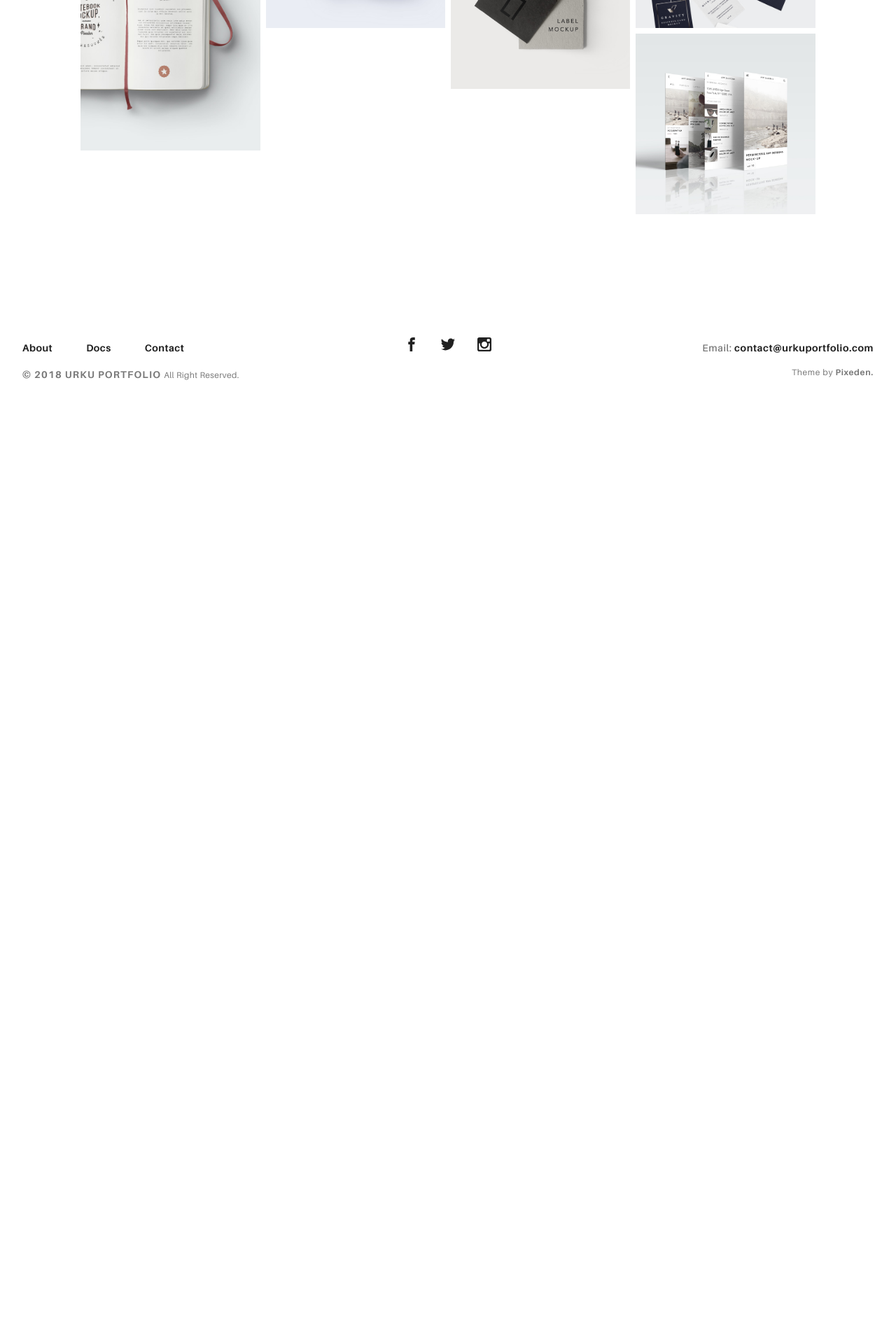
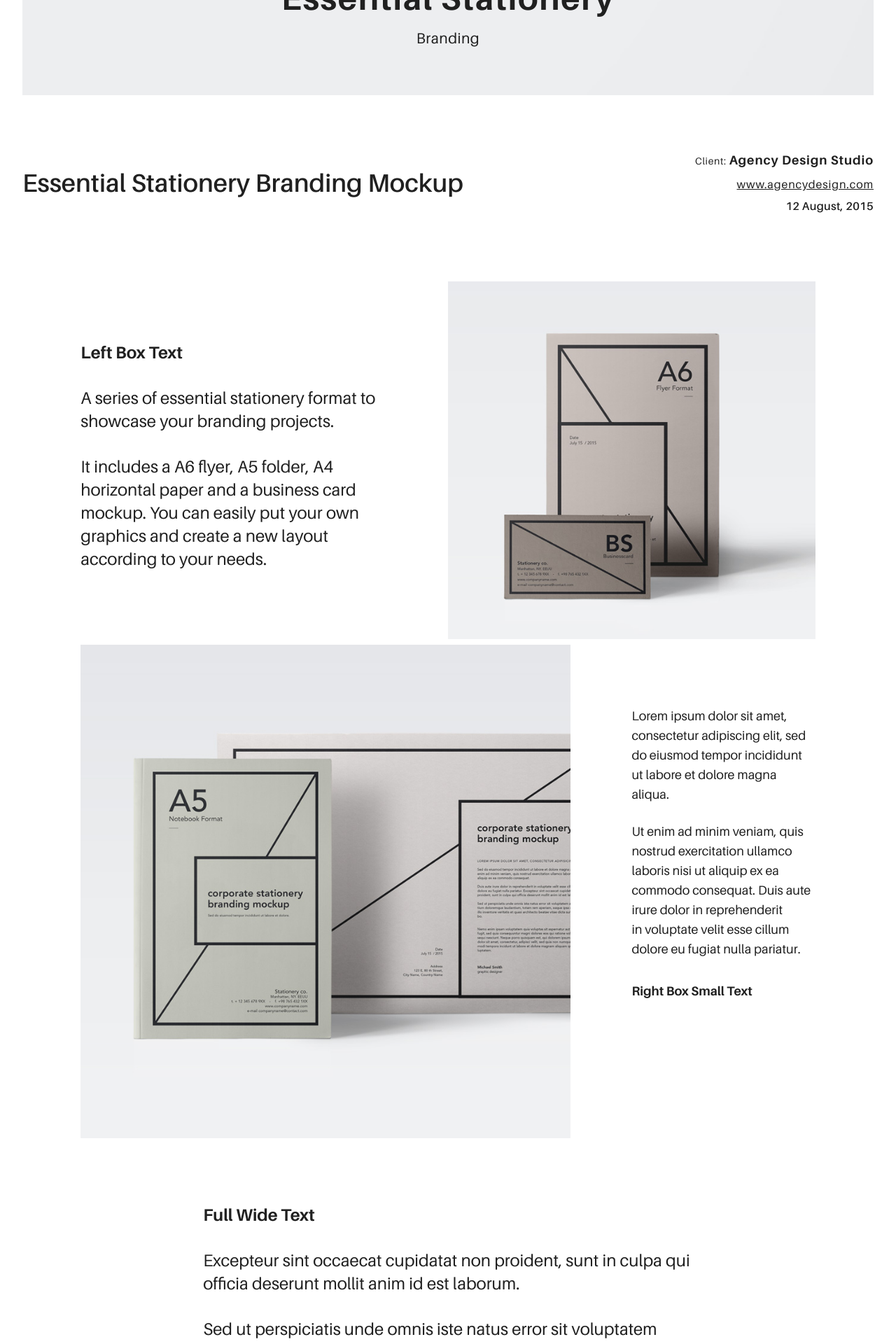
Before and after one commit to AlfredoMartinezMartinez/AngularPortafolio, an Angular app: page / in a window 1280 px wide. Shown: the part 800-2720 px from the top of the page at 70% size. Before the commit the page ends 1393 px from the top, so only its background shows below. Built offline with nearby package versions, Linux system fonts and the light colour scheme.

Commit message:
Item creado

```diff
--- a/src/app/app.component.html
+++ b/src/app/app.component.html
@@ -2,8 +2,9 @@
 <app-header></app-header>
 
 <section class="ae-container-fluid rk-main">
-  <app-portafolio></app-portafolio>
+  <!-- <app-portafolio></app-portafolio> -->
   <!-- <app-about></app-about> -->
+  <app-producto></app-producto>
 </section>
 
 <app-footer></app-footer>
--- a/src/app/app.module.ts
+++ b/src/app/app.module.ts
@@ -7,6 +7,7 @@ import { HeaderComponent } from './components/header/header.component';
 import { FooterComponent } from './components/footer/footer.component';
 import { PortafolioComponent } from './components/portafolio/portafolio.component';
 import { AboutComponent } from './components/about/about.component';
+import { ProductoComponent } from './components/producto/producto.component';
 
 
 @NgModule({
@@ -15,7 +16,8 @@ import { AboutComponent } from './components/about/about.component';
     HeaderComponent,
     FooterComponent,
     PortafolioComponent,
-    AboutComponent
+    AboutComponent,
+    ProductoComponent
   ],
   imports: [
     BrowserModule
--- /dev/null
+++ b/src/app/components/producto/producto.component.html
@@ -0,0 +1,76 @@
+
+  <header class="rk-portfolio-cover  item-inside-1">
+    <div class="item-inside__meta">
+      <h1 class="ae-u-bolder rk-portfolio-title ">Essential Stationery</h1>
+      <p class="ae-theta rk-portfolio-category ">Branding</p>
+    </div>
+  </header>
+  <div class="ae-container-fluid">
+    <div class="ae-grid ae-grid--collapse rk-portfolio-info ">
+      <div class="ae-grid__item item-lg-8 item-sm--center au-xs-ta-center au-lg-ta-left">
+        <h2 class="rk-portfolio-inner-title ">Essential Stationery Branding Mockup</h2>
+      </div>
+      <div class="ae-grid__item item-lg-4 au-xs-ta-center au-lg-ta-right rk-portfolio-details">
+        <p class="rk-portfolio-inner-client "><span class="ae-lambda">Client: </span><span class="ae-u-bolder">Agency Design Studio</span></p>
+        <p class="au-underline rk-portfolio-inner-website "><a href="#0" class="ae-kappa">www.agencydesign.com</a></p>
+        <p class="ae-kappa ae-u-bold rk-portfolio-inner-date ">12 August, 2015</p>
+      </div>
+    </div>
+  </div>
+  <div class="ae-container-fluid ae-container-fluid--inner rk-portfolio--inner">
+    <div class="ae-grid ae-grid--collapse au-xs-ptp-1">
+      <div class="ae-grid__item item-lg-5 au-lg-ptp-1">
+        <h4 class="ae-u-bolder">Left Box Text</h4>
+        <p class="ae-eta">A series of essential stationery format to showcase your branding projects. </p>
+        <p class="ae-eta">It includes a A6 flyer, A5 folder, A4 horizontal paper and a business card mockup. You can easily put your own graphics and create a new layout according to your needs.</p>
+      </div>
+      <div class="ae-grid__item item-lg-6 item-lg--offset-1"><img src="assets/img/inner-1.jpg" alt="Urku Portfolio"></div>
+    </div>
+    <div class="ae-grid ae-grid--collapse">
+      <div class="ae-grid__item item-lg-8"><img src="assets/img/inner-2.jpg" alt="Urku Portfolio"></div>
+      <div class="ae-grid__item item-lg-3 item-lg--offset-1 au-lg-ptp-1">
+        <p>Lorem ipsum dolor sit amet, consectetur adipiscing elit, sed do eiusmod tempor incididunt ut labore et dolore magna aliqua. </p>
+        <p class="au-mb-3">Ut enim ad minim veniam, quis nostrud exercitation ullamco laboris nisi ut aliquip ex ea commodo consequat. Duis aute irure dolor in reprehenderit <br>in voluptate velit esse cillum dolore eu fugiat nulla pariatur. </p>
+        <p class="ae-u-bolder">Right Box Small Text</p>
+      </div>
+    </div>
+    <div class="ae-grid ae-grid--collapse au-xs-ptp-1 au-xs-pbp-1">
+      <div class="ae-grid__item item-lg-8 item-lg--offset-2">
+        <h4 class="ae-u-bolder">Full Wide Text</h4>
+        <p class="ae-eta">Excepteur sint occaecat cupidatat non proident, sunt in culpa qui officia deserunt mollit anim id est laborum.</p>
+        <p class="ae-eta">Sed ut perspiciatis unde omnis iste natus error sit voluptatem accusantium doloremque laudantium, totam rem aperiam, eaque ipsa quae ab illo inventore veritatis.</p>
+      </div>
+    </div>
+    <div class="ae-grid ae-grid--collapse">
+      <div class="ae-grid__item item-lg--auto"><img src="assets/img/project-1.jpg" alt="Urku Portfolio"></div>
+    </div>
+    <div class="ae-grid ae-grid--collapse">
+      <div class="ae-grid__item item-lg-6"><img src="assets/img/inner-3.jpg" alt="Urku Portfolio"></div>
+      <div class="ae-grid__item item-lg-5 item-lg--offset-1 au-lg-ptp-1">
+        <h4 class="ae-u-bolder">Right Box Text</h4>
+        <p class="ae-eta">Nemo enim ipsam voluptatem quia voluptas sit aspernatur aut odit aut fugit.</p>
+        <p class="ae-eta">It includes a A6 flyer, A5 folder, A4 horizontal paper and a business card mockup. You can easily put your own graphics and create a new layout according to your needs.</p>
+      </div>
+    </div>
+    <div class="ae-grid--alt test">
+      <div class="ae-grid__item--alt item-sm--auto item-sm--offset-1 item-lg--offset-0 item-sm--end item-sm--bottom">
+        <div class="ae-grid ae-grid--alt8 au-xs-ta-center au-sm-ta-left">
+          <div class="ae-grid__item--alt8 item-lg-6"><span class="ae-u-boldest">1.</span>
+            <p class="au-mt-1">Suspendisse ultricies tellus eget nisl molestie, quis sagittis mauris placerat.</p><span class="ae-u-boldest">2.</span>
+            <p class="au-mt-1">Pellentesque et nulla pulvinar, bibendum quam ac, cursus turpis.</p>
+          </div>
+          <div class="ae-grid__item--alt8 item-lg-6"><span class="ae-u-boldest">3.</span>
+            <p class="au-mt-1">Sed quam odio, blandit sit amet dapibus id, aliquet sollicitudin enim. </p><span class="ae-u-boldest">4.</span>
+            <p class="au-mt-1">Morbi hendrerit laoreet lectus a fringilla.</p>
+          </div>
+        </div>
+      </div>
+      <div class="ae-grid__item--alt item-sm--auto item-lg-3 item-lg--offset-1 item-lg--end"><img src="assets/img/inner-4.jpg" alt="Urku Portfolio"></div>
+    </div>
+  </div>
+  <div class="ae-container-fluid au-pt-4 au-pb-4">
+    <div class="group-buttons"><a href="#0" class="au-mt-2 arrow-button arrow-button--right">Next Project<span class="arrow-cont">
+          <svg>
+            <use xlink:href="assets/img/symbols.svg#arrow"></use>
+          </svg></span></a></div>
+  </div>
--- /dev/null
+++ b/src/app/components/producto/producto.component.ts
@@ -0,0 +1,13 @@
+import { Component } from '@angular/core';
+
+@Component({
+  selector: 'app-producto',
+  templateUrl: './producto.component.html',
+  styles: []
+})
+export class ProductoComponent {
+
+  constructor() { }
+
+
+}
```
